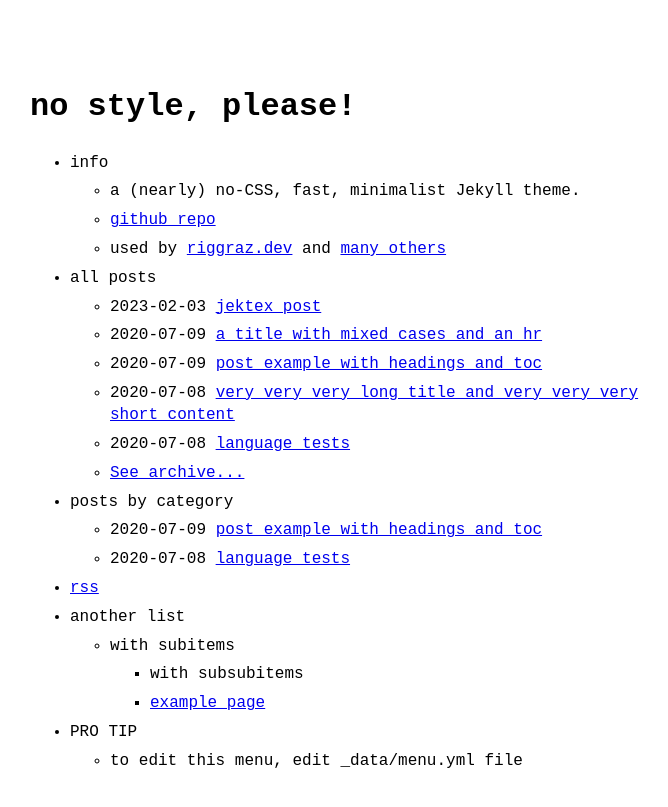
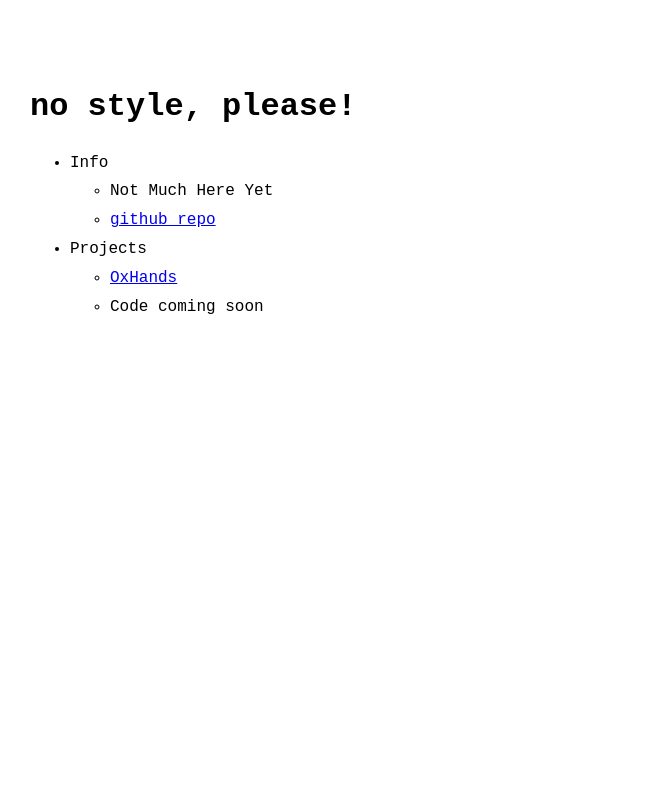
Before and after one commit to s-hodgson/s-hodgson.github.io, a Jekyll site: the page built from index.md, in a window 1280 px wide. Shown: the top 807 px of the page, without its empty margins (290-958 px from the left). Built offline with Jekyll 4.4.1, drawn with Linux system fonts in a browser that asks for light colours.

Commit message:
edited template

```diff
--- a/_config.yml
+++ b/_config.yml
@@ -35,3 +35,8 @@ jektex:
   macros:
     - ["\\Q", "\\mathbb{Q}"]
     - ["\\C", "\\mathbb{C}"]
+
+oxhands:
+  output: true
+  source: oxhands/   # or wherever your docs live
+  permalink: /oxhands/:path/
--- a/_data/menu.yml
+++ b/_data/menu.yml
@@ -2,37 +2,14 @@
 # https://github.com/riggraz/no-style-please#customize-the-menu
 
 entries:
-  - title: info
+  - title: Info
     entries:
-      - title: a (nearly) no-CSS, fast, minimalist Jekyll theme.
+      - title: Not Much Here Yet
       - title: github repo
-        url: https://github.com/riggraz/no-style-please
-      - title: "used by <a href='https://riggraz.dev'>riggraz.dev</a> and <a href='https://github.com/riggraz/no-style-please/network/dependents'>many others</a>"
+        url: https://github.com/s-hodgson
 
-  - title: all posts
-    post_list:
-      limit: 5
-      show_more: true
-      show_more_text: See archive...
-      show_more_url: archive.html
-
-  - title: posts by category
-    post_list:
-      category: example2
-      show_more: true
-      show_more_text: See more posts...
-      show_more_url: example2-archive.html
-
-  - title: rss
-    url: feed.xml
-
-  - title: another list
+  - title: Projects
     entries:
-      - title: with subitems
-        entries:
-          - title: with subsubitems
-          - title: example page
-            url: about
-  - title: PRO TIP
-    entries:
-      - title: to edit this menu, edit _data/menu.yml file
+      - title: OxHands
+        url: /oxhands/
+      - title: Code coming soon
```
Also changed, not shown: index.html (deleted, +0 -7 lines), index.md (+1 -0 lines).
